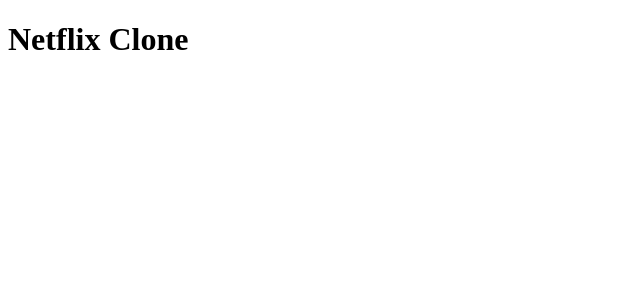
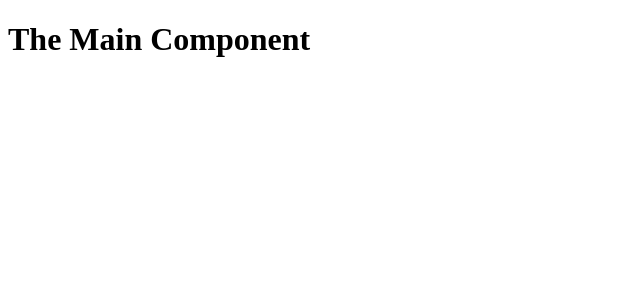
Before and after one commit to tiagoalmeidz/Netflix, a React (Create React App) app: page / in a window 1280 px wide. Shown: the top 300 px of the page, without its empty margins (0-640 px from the left). Built offline with nearby package versions, Linux system fonts and the light colour scheme.

Commit message:
Criando pagina principal

```diff
--- a/src/App.js
+++ b/src/App.js
@@ -1,7 +1,8 @@
 import React from "react";
+import Main from "./pages";
 
 function App() {
-  return <h1>Netflix Clone</h1>;
+  return <Main />;
 }
 
 export default App;
--- /dev/null
+++ b/src/pages/index.js
@@ -0,0 +1,5 @@
+import React from "react";
+
+export default function Main() {
+  return <h1>The Main Component</h1>;
+}
```
Also changed, not shown: src/css/App.css (added).
